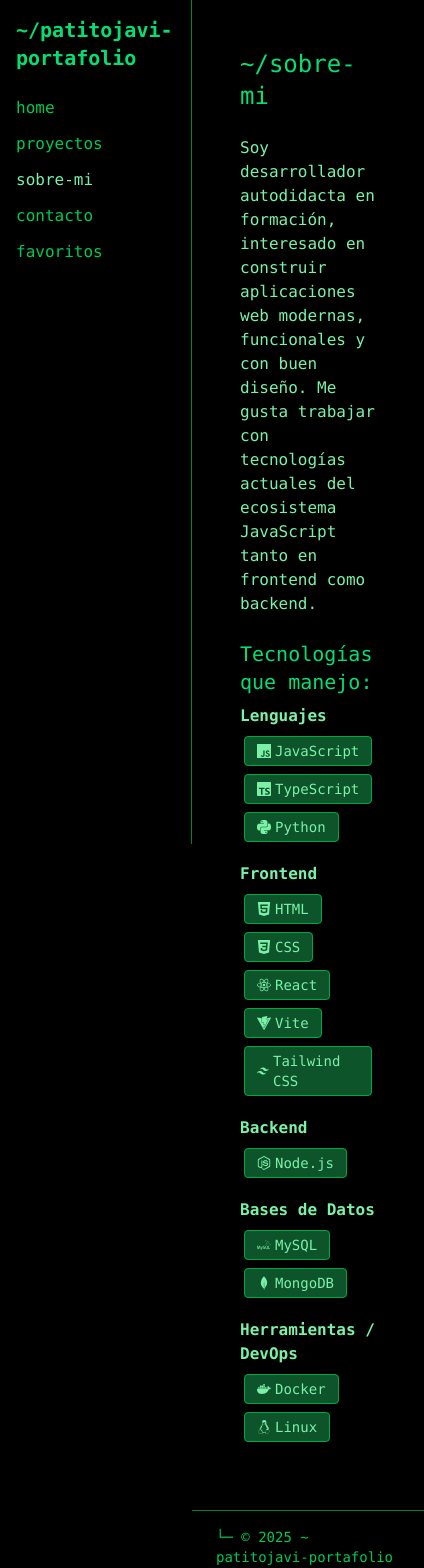
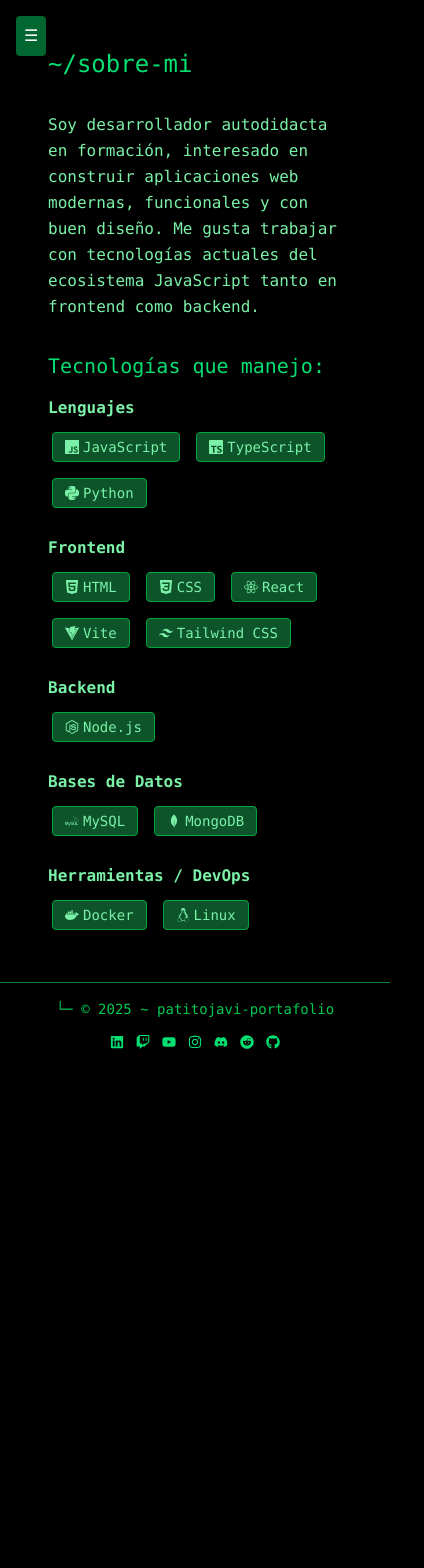
Before and after one commit to patitojavi/portafolio, a React (Vite) app in the folder frontend/: page /about in a window 390 px wide. Shown: the top 1568 px of the page, 424 px wide, since content can reach past the window. After the commit the page ends 1065 px from the top, so only its background shows below. Built offline with nearby package versions, Linux system fonts and the light colour scheme.

Commit message:
responsive

```diff
--- a/frontend/src/App.tsx
+++ b/frontend/src/App.tsx
@@ -14,7 +14,7 @@
     <Router>
       <div className="min-h-screen bg-black text-green-500 font-mono flex">
         <Sidebar />
-        <div className="flex flex-col flex-grow ml-48">
+        <div className="flex flex-col flex-grow ml-0 md:ml-48">
           <main className="flex-grow p-6">
             <Routes>
               <Route path="/" element={<Home />} />
--- a/frontend/src/components/Footer.tsx
+++ b/frontend/src/components/Footer.tsx
@@ -1,6 +1,5 @@
 import {
-  FaLinkedin, FaInstagram, FaTwitch, FaYoutube, FaDiscord, FaReddit,
-  FaGithub
+  FaLinkedin, FaInstagram, FaTwitch, FaYoutube, FaDiscord, FaReddit, FaGithub
 } from "react-icons/fa";
 
 const socialLinks = [
@@ -44,20 +43,23 @@
 const Footer = () => {
   return (
     <footer className="bg-black border-t border-green-700 text-sm py-4 px-6">
-      <div className="flex flex-col sm:flex-row justify-between items-center">
-        <div className="text-green-500 mb-2 sm:mb-0">
+      <div className="flex flex-col md:flex-row md:justify-between md:items-center gap-4">
+        {/* Texto inferior */}
+        <div className="text-green-500 text-center md:text-left">
           └─ © {new Date().getFullYear()} ~ patitojavi-portafolio
         </div>
-        <div className="flex flex-wrap gap-4 text-green-400">
+
+        {/* Redes sociales */}
+        <div className="flex flex-wrap justify-center gap-3 text-green-400">
           {socialLinks.map(({ name, icon, url }) => (
             <a
               key={name}
               href={url}
               target="_blank"
               rel="noopener noreferrer"
-              className="flex items-center hover:text-green-200"
+              className="flex items-center gap-1 hover:text-green-200"
             >
-              <span className="mr-1">{icon}</span>
+              {icon}
               <span className="text-xs hidden sm:inline">{name}</span>
             </a>
           ))}
--- a/frontend/src/components/Navbar.tsx
+++ /dev/null
@@ -1,21 +0,0 @@
-import { Link } from "react-router-dom";
-
-const Navbar = () => {
-  return (
-    <nav className="bg-black text-green-500 border-b border-green-700 font-mono">
-      <div className="max-w-7xl mx-auto px-4 py-3 flex justify-between items-center">
-        <h1 className="text-xl font-bold">
-          <Link to="/">~/patitojavi-portafolio</Link>
-        </h1>
-        <ul className="flex space-x-6">
-          <li><Link to="/" className="hover:text-green-300">home</Link></li>
-          <li><Link to="/projects" className="hover:text-green-300">proyectos</Link></li>
-          <li><Link to="/about" className="hover:text-green-300">sobre-mi</Link></li>
-          <li><Link to="/contact" className="hover:text-green-300">contacto</Link></li>
-        </ul>
-      </div>
-    </nav>
-  );
-};
-
-export default Navbar;
--- a/frontend/src/components/ProjectCard.tsx
+++ b/frontend/src/components/ProjectCard.tsx
@@ -8,7 +8,8 @@
 
 const ProjectCard = ({ title, description, tech, repoLink, status }: ProjectCardProps) => {
   return (
-    <div className="border border-green-700 bg-black p-4 rounded shadow-md hover:border-green-400 transition-colors">
+    <div className="border border-green-700 bg-black p-4 rounded shadow-md hover:border-green-400 transition-colors h-full flex flex-col justify-between">
+      <div>
         <h3 className="text-xl text-green-400 font-bold mb-2">{title}</h3>
         <p className="text-green-300 mb-2">{description}</p>
         <div className="text-green-200 text-sm mb-2">
@@ -17,6 +18,8 @@
         {status && (
           <div className="text-yellow-400 text-xs italic mb-2">Estado: {status}</div>
         )}
+      </div>
+      <div>
         {repoLink ? (
           <a
             href={repoLink}
@@ -29,7 +32,9 @@
           <span className="text-green-700 text-sm italic">Repositorio privado</span>
         )}
       </div>
+    </div>
   );
 };
 
+
 export default ProjectCard;
--- a/frontend/src/components/Sidebar.tsx
+++ b/frontend/src/components/Sidebar.tsx
@@ -1,4 +1,5 @@
 import { Link, useLocation } from 'react-router-dom';
+import { useState } from 'react';
 
 const links = [
   { name: 'home', path: '/' },
@@ -6,20 +7,37 @@
   { name: 'sobre-mi', path: '/about' },
   { name: 'contacto', path: '/contact' },
   { name: 'favoritos', path: '/favorites' },
-
 ];
 
 const Sidebar = () => {
   const location = useLocation();
+  const [open, setOpen] = useState(false);
 
   return (
-    <aside className="w-48 min-h-screen bg-black border-r border-green-700 p-4 text-green-500 font-mono fixed left-0 top-0">
+    <>
+      {/* Botón hamburguesa solo visible en sm */}
+      <button
+        onClick={() => setOpen(!open)}
+        className="md:hidden fixed top-4 left-4 z-50 bg-green-800 text-white p-2 rounded"
+      >
+        ☰
+      </button>
+
+      {/* Sidebar */}
+      <aside
+        className={`
+          fixed top-0 left-0 h-full w-48 bg-black border-r border-green-700 p-4 text-green-500 font-mono
+          transform transition-transform duration-300 z-40
+          ${open ? 'translate-x-0' : '-translate-x-full'} md:translate-x-0 md:static md:block
+        `}
+      >
         <h1 className="text-green-400 text-xl mb-6 font-bold">~/patitojavi-portafolio</h1>
         <nav className="flex flex-col space-y-3">
           {links.map((link) => (
             <Link
               key={link.name}
               to={link.path}
+              onClick={() => setOpen(false)}
               className={`hover:text-green-300 ${
                 location.pathname === link.path ? 'text-green-300' : ''
               }`}
@@ -29,6 +47,7 @@
           ))}
         </nav>
       </aside>
+    </>
   );
 };
 
--- a/frontend/src/components/SkillBadge.tsx
+++ b/frontend/src/components/SkillBadge.tsx
@@ -28,10 +28,11 @@
 
 const SkillBadge = ({ name }: SkillBadgeProps) => {
   return (
-    <span className="inline-flex items-center bg-green-900 text-green-300 border border-green-600 rounded px-3 py-1 text-sm font-mono m-1">
+    <span className="inline-flex items-center bg-green-900 text-green-300 border border-green-600 rounded px-3 py-1 text-sm font-mono m-1 transition-colors duration-200 hover:bg-green-800 hover:text-green-100">
       {icons[name]} {name}
     </span>
   );
 };
 
+
 export default SkillBadge;
--- a/frontend/src/pages/About.tsx
+++ b/frontend/src/pages/About.tsx
@@ -10,21 +10,22 @@
 
 const About = () => {
   return (
-    <div className="p-6 space-y-6">
+    <div className="p-6 space-y-8">
       <h2 className="text-2xl text-green-400">~/sobre-mi</h2>
 
-      <p className="text-green-300 max-w-xl">
+      <p className="text-green-300 max-w-2xl leading-relaxed">
         Soy desarrollador autodidacta en formación, interesado en construir
         aplicaciones web modernas, funcionales y con buen diseño. Me gusta trabajar con tecnologías actuales del ecosistema JavaScript tanto en frontend como backend.
       </p>
 
       <div>
-        <h3 className="text-xl text-green-400 mb-2">Tecnologías que manejo:</h3>
+        <h3 className="text-xl text-green-400 mb-4">Tecnologías que manejo:</h3>
 
+        <div className="space-y-6">
           {Object.entries(categorizedSkills).map(([category, skills]) => (
-          <div key={category} className="mb-4">
-            <h4 className="text-green-300 font-bold mb-1">{category}</h4>
-            <div className="flex flex-wrap">
+            <div key={category}>
+              <h4 className="text-green-300 font-bold mb-2">{category}</h4>
+              <div className="flex flex-wrap gap-2">
                 {skills.map((skill) => (
                   <SkillBadge key={skill} name={skill} />
                 ))}
@@ -33,6 +34,7 @@
           ))}
         </div>
       </div>
+    </div>
   );
 };
 
--- a/frontend/src/pages/Contact.tsx
+++ b/frontend/src/pages/Contact.tsx
@@ -1,6 +1,5 @@
 import {
-  FaLinkedin, FaInstagram, FaTwitch, FaYoutube, FaDiscord, FaReddit,
-  FaGithub
+  FaLinkedin, FaInstagram, FaTwitch, FaYoutube, FaDiscord, FaReddit, FaGithub
 } from "react-icons/fa";
 
 const socialLinks = [
@@ -34,7 +33,7 @@
     icon: <FaReddit />,
     url: "https://www.reddit.com/user/PatitoJavi/",
   },
-    {
+  {
     name: "GitHub",
     icon: <FaGithub />,
     url: "https://github.com/patitojavi"
@@ -43,22 +42,24 @@
 
 const Contact = () => {
   return (
-    <div className="p-6">
-      <h2 className="text-2xl text-green-400 mb-4">~/contacto</h2>
-      <p className="text-green-300 mb-4">
+    <div className="p-6 space-y-6">
+      <h2 className="text-2xl text-green-400">~/contacto</h2>
+
+      <p className="text-green-300 max-w-xl">
         Puedes contactarme o seguirme en las siguientes plataformas:
       </p>
 
-      <div className="flex flex-wrap gap-4">
+      <div className="grid grid-cols-1 sm:grid-cols-2 md:grid-cols-3 gap-4">
         {socialLinks.map(({ name, icon, url }) => (
           <a
             key={name}
             href={url}
             target="_blank"
             rel="noopener noreferrer"
-            className="flex items-center gap-2 text-green-300 hover:text-green-100 border border-green-700 rounded px-4 py-2 font-mono bg-black"
+            className="flex items-center gap-2 border border-green-700 rounded px-4 py-2 font-mono text-green-300 bg-black hover:text-green-100 hover:border-green-400 transition-colors"
           >
-            {icon} {name}
+            <span className="text-lg">{icon}</span>
+            <span>{name}</span>
           </a>
         ))}
       </div>
--- a/frontend/src/pages/Home.tsx
+++ b/frontend/src/pages/Home.tsx
@@ -1,43 +1,45 @@
 const Home = () => {
   return (
-        <div className="p-6 space-y-6">
+    <div className="p-6 space-y-8">
       <h2 className="text-2xl text-green-400 mb-4">~/home</h2>
+
       {/* Frase de bienvenida tipo terminal */}
       <p className="text-green-300 font-mono text-lg">
         ➜ ~ Hola, soy <span className="text-green-400 font-bold">Patricio Benavides</span>. Desarrollador Full Stack en formación.
       </p>
 
       {/* Resumen breve */}
-            <p className="text-green-300 max-w-xl">
-                Me gusta crear aplicaciones web modernas usando tecnologías como JavaScript, React, Node.js, MongoDB y Tailwind CSS. Actualmente estoy desarrollando una plataforma de microlearning para empresas.
+      <p className="text-green-300 max-w-2xl leading-relaxed">
+        Me gusta crear aplicaciones web modernas usando tecnologías como JavaScript, React, Node.js, MongoDB y Tailwind CSS.
+        Actualmente estoy desarrollando una plataforma de microlearning para empresas.
       </p>
 
       {/* Botones rápidos */}
-            <div className="flex gap-4">
-                {/* Botón GitHub */}
+      <div className="flex flex-col sm:flex-row sm:flex-wrap gap-4">
+        {/* GitHub */}
         <a
-                    href="https://github.com/tuusuario"
+          href="https://github.com/patitojavi"
           target="_blank"
-                    className="border border-green-500 text-green-300 px-4 py-2 rounded hover:text-green-100 transition-colors"
+          className="border border-green-500 text-green-300 px-4 py-2 rounded hover:text-green-100 transition-colors text-center"
         >
           GitHub
         </a>
 
-                {/* Botón Ver CV */}
+        {/* Ver CV */}
         <a
           href="/cv.pdf"
           target="_blank"
           rel="noopener noreferrer"
-                    className="border border-green-500 text-green-300 px-4 py-2 rounded hover:text-green-100 transition-colors"
+          className="border border-green-500 text-green-300 px-4 py-2 rounded hover:text-green-100 transition-colors text-center"
         >
           Ver CV
         </a>
 
-                {/* Botón Descargar CV */}
+        {/* Descargar CV */}
         <a
           href="/cv.pdf"
           download
-                    className="border border-green-500 text-green-300 px-4 py-2 rounded hover:text-green-100 transition-colors"
+          className="border border-green-500 text-green-300 px-4 py-2 rounded hover:text-green-100 transition-colors text-center"
         >
           Descargar CV
         </a>
--- a/frontend/src/pages/Projects.tsx
+++ b/frontend/src/pages/Projects.tsx
@@ -2,18 +2,20 @@
 
 const Projects = () => {
   return (
-    <div className="p-6 space-y-6">
+    <div className="p-6">
       <h2 className="text-2xl text-green-400 mb-4">~/proyectos</h2>
 
-      <ProjectCard
-        title="Plataforma de Microlearning Empresarial SkilLBits"
-        description="Plataforma de Microlearning Empresarial es una solución innovadora diseñada para capacitar empleados mediante sesiones breves y dinámicas. La plataforma incluye evaluaciones exprés, un sistema de recompensas y herramientas de gestión para administradores e instructores. Está desarrollada con tecnologías modernas como React, Node.js y MongoDB, siguiendo una arquitectura cliente-servidor desacoplada."
-        tech={["React", "Vite", "TypeScript", "Node.js", "Express", "MongoDB"]}
-        repoLink="https://github.com/patitojavi/plataforma-microlearning"
-        status="En desarrollo"
-      />
+      <div className="grid grid-cols-1 sm:grid-cols-2 lg:grid-cols-3 gap-6">
+        <ProjectCard
+          title="Plataforma de Microlearning Empresarial"
+          description="App web para capacitar empleados con microcursos, evaluaciones y recompensas."
+          tech={["React", "Vite", "TypeScript", "Node.js", "Express", "MongoDB"]}
+          repoLink="https://github.com/patitojavi/microlearning"
+          status="En desarrollo"
+        />
 
-      {/* Aquí puedes agregar más tarjetas en el futuro */}
+        {/* Puedes agregar más ProjectCard aquí */}
+      </div>
     </div>
   );
 };
```
Lines whose indentation alone changed are shown as unchanged.
